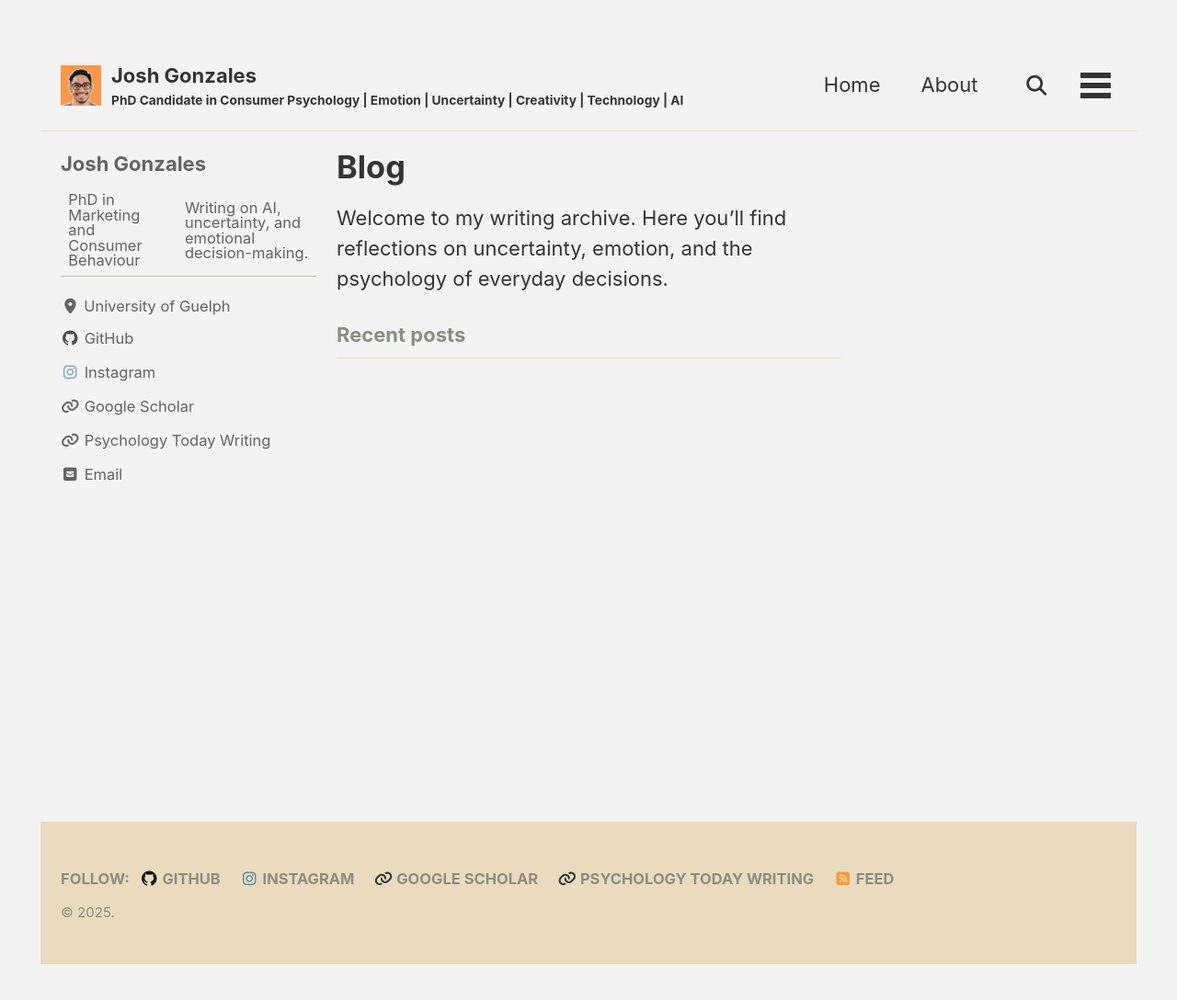
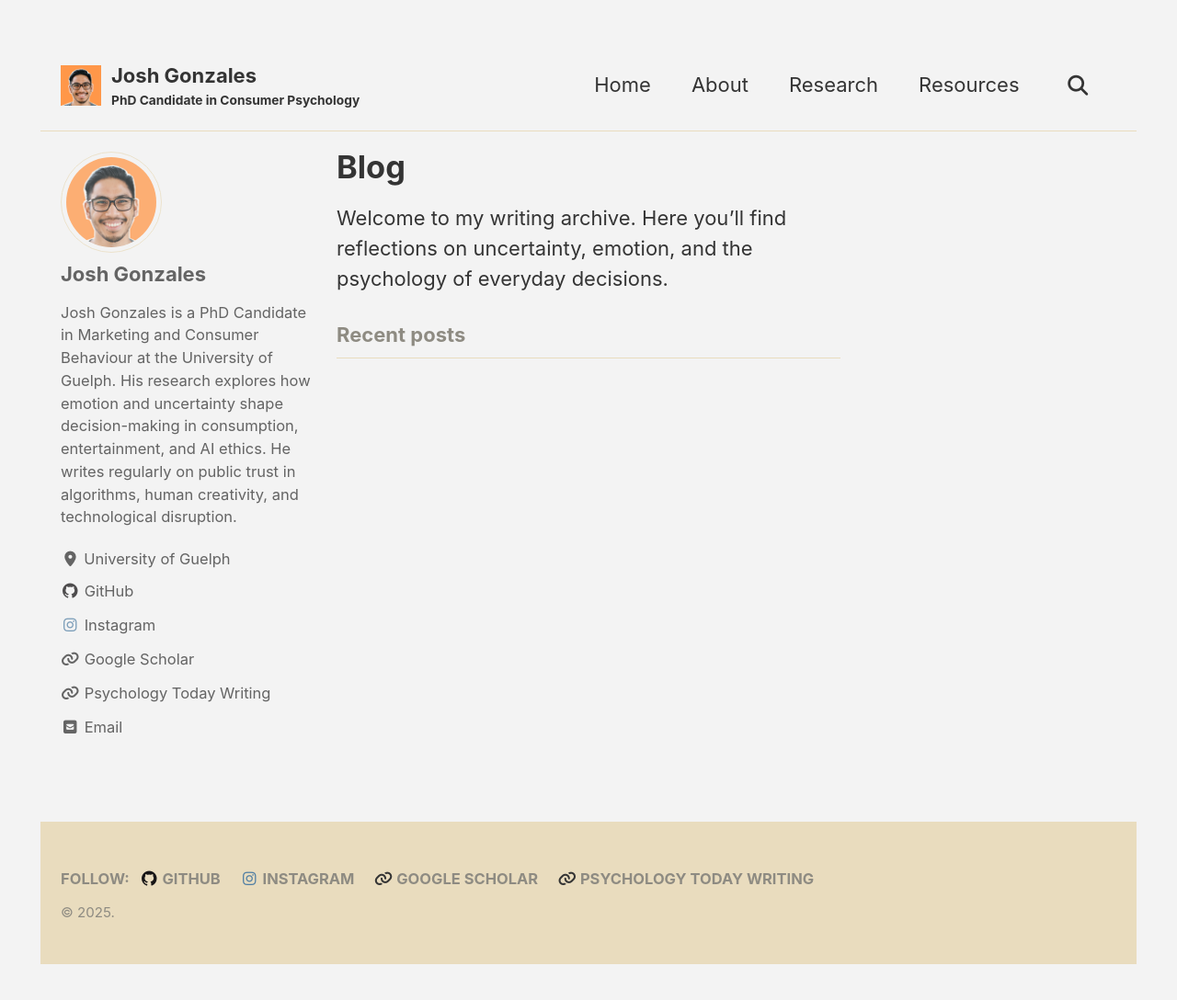
Before and after one commit to phdemotions/phdemotions.github.io, a Jekyll site: the page built from _pages/blog.md, in a window 1280 px wide and 1093 px high. Shown: the top 1088 px of the window at 92% size. Built offline with Jekyll 4.4.1, drawn with Linux system fonts in a browser that asks for light colours; cached includes are drawn as plain includes.

Commit message:
Update _config.yml

```diff
--- a/_config.yml
+++ b/_config.yml
@@ -19,10 +19,9 @@
 rtl                      : # true, false (default) # turns direction of the page into right to left for RTL languages
 title                    : "Josh Gonzales"
 title_separator          : "-"
-subtitle                 : PhD Candidate in Consumer Psychology | Emotion | Uncertainty | Creativity | Technology | AI
+subtitle                 : PhD Candidate in Consumer Psychology
 name                     : "Josh Gonzales"
-description              : >-
-  Josh Gonzales is a PhD Candidate in Marketing and Consumer Behaviour at the University of Guelph. His research explores how emotion and uncertainty shape decision-making in consumption, entertainment, and AI ethics. He writes regularly on public trust in algorithms, human creativity, and technological disruption.
+description              : ""
 url                      : https://phdemotions.github.io # the base hostname & protocol for your site e.g. "https://mmistakes.github.io"
 baseurl                  : "" # the subpath of your site, e.g. "/blog"
 repository               : # GitHub username/repo-name e.g. "mmistakes/minimal-mistakes"
@@ -68,7 +67,7 @@
   secret                 :
 atom_feed:
   path                   : # blank (default) uses feed.xml
-  hide                   : # true, false (default)
+  hide                   : true # true, false (default)
 search                   : true # true, false (default)
 search_full_content      : true # true, false (default)
 search_provider          : lunr # lunr (default), algolia, google
@@ -119,8 +118,8 @@
 # Site Author
 author:
   name             : "Josh Gonzales"
-  avatar           : # path of avatar image, e.g. "/assets/images/bio-photo.jpg"
-  bio: "PhD in Marketing and Consumer Behaviour | Writing on AI, uncertainty, and emotional decision-making."
+  avatar           : "/assets/images/headshot.png"# path of avatar image, e.g. "/assets/images/bio-photo.jpg"
+  bio: "Josh Gonzales is a PhD Candidate in Marketing and Consumer Behaviour at the University of Guelph. His research explores how emotion and uncertainty shape decision-making in consumption, entertainment, and AI ethics. He writes regularly on public trust in algorithms, human creativity, and technological disruption."
   location         : University of Guelph
   email            : jgonza10@uoguelph.ca
   links:
```
